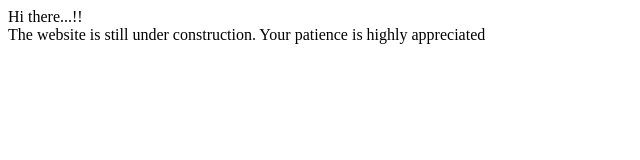
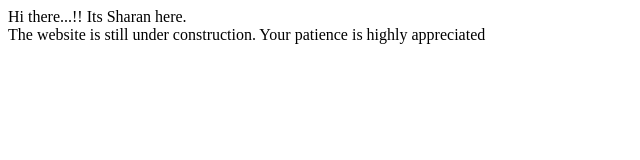
Before and after one commit to sharanbs/sharanbs.github.io, a plain HTML site: page index.html in a window 1280 px wide. Shown: the whole page, without its empty margins (0-640 px from the left). Drawn offline with Linux system fonts and the light colour scheme.

Commit message:
Update index.html

```diff
--- a/index.html
+++ b/index.html
@@ -3,7 +3,7 @@
 <title>Sharan B S</title>
 </head>
 <body>
-<p>Hi there...!!
+<p>Hi there...!! Its Sharan here.
 </br>The website is still under construction. Your patience is highly appreciated
 </P>
 </body>
```
